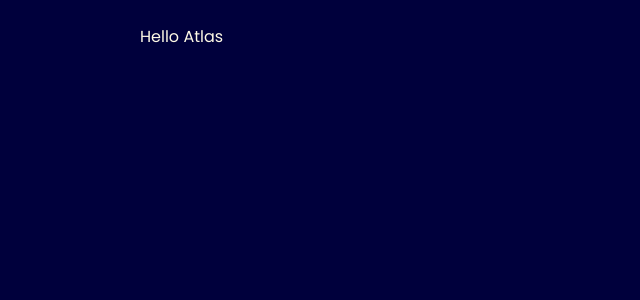
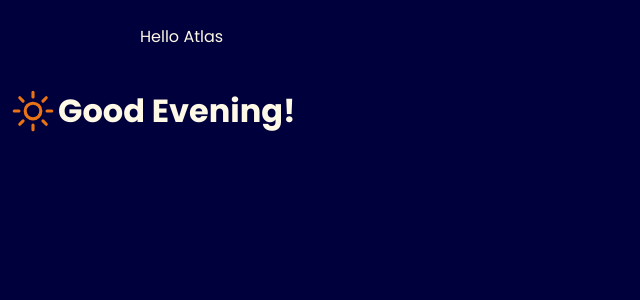
Before and after one commit to marktipton/atlas-react-and-jsx, a React (Vite) app: page / in a window 1280 px wide. Shown: the top 300 px of the page, without its empty margins (0-640 px from the left). Built offline with nearby package versions, Linux system fonts and the light colour scheme.

Commit message:
added greeting to main for testing. Images now showing correctly for greeting

```diff
--- a/src/components/Greeting.jsx
+++ b/src/components/Greeting.jsx
@@ -1,5 +1,7 @@
 import React from 'react';
-
+import night from '../assets/night.svg';
+import day from '../assets/day.svg';
+import evening from '../assets/evening.svg';
 
 export function Greeting() {
   const time = new Date().getHours();
@@ -7,16 +9,16 @@ export function Greeting() {
   let greetingText = '';
 
   if (time < 6 || time > 21) {
-    imgSource = '../assets/night.svg';
+    imgSource = night;
     greetingText = 'Good Night!';
   } else if (time < 12) {
-    imgSource = '../assets/day.svg';
+    imgSource = day;
     greetingText = 'Good Morning!';
   } else if (time < 17) {
-    imgSource = '../assets/day.svg';
+    imgSource = day;
     greetingText = 'Good Afternoon!';
   } else {
-    imgSource = '../assets/evening.svg';
+    imgSource = evening;
     greetingText = 'Good Evening!';
   }
 
--- a/src/main.jsx
+++ b/src/main.jsx
@@ -2,8 +2,15 @@ import "./index.css";
 import React from 'react';
 import { createRoot } from 'react-dom/client';
 import App from './App';
+import { Greeting } from "./components/Greeting";
 
 // Render the App component to the root element
  const root =  createRoot(document.getElementById('root'));
 
- root.render(<App />)
+ root.render(
+<React.StrictMode>
+  <App />
+  <Greeting />
+
+</React.StrictMode>
+);
```
